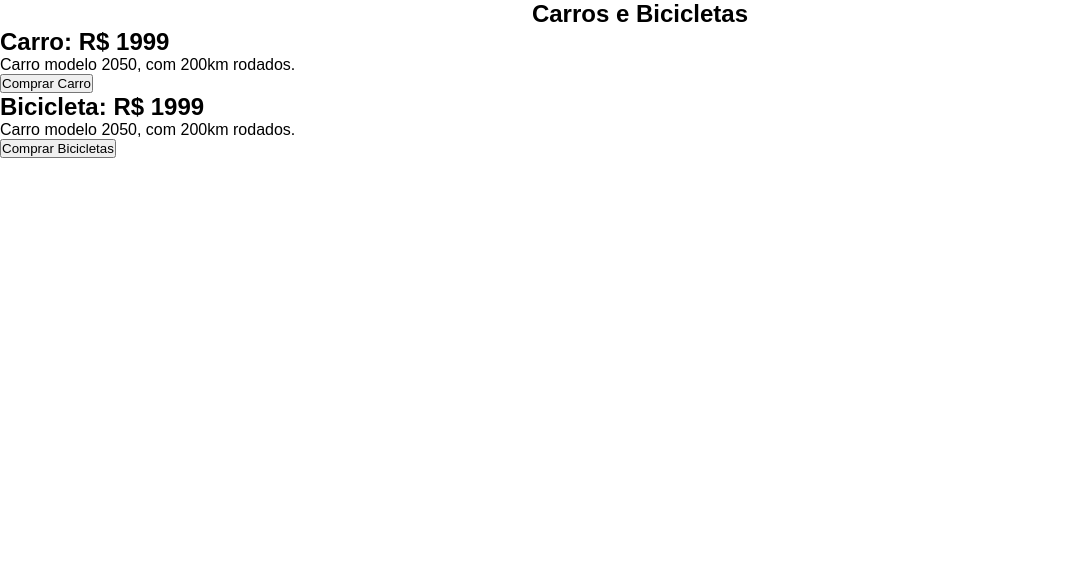
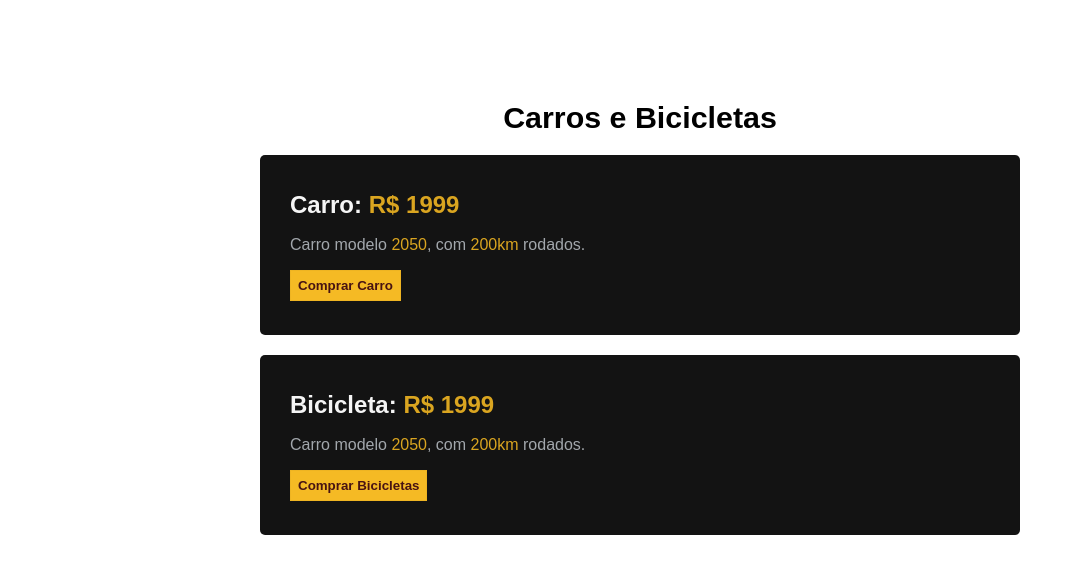
Before and after one commit to Daniel-Moreira26/Fullstack, a plain HTML site: page html/aula02/index.html in a window 1280 px wide. Shown: the whole page, without its empty margins (0-1083 px from the left). Drawn offline with Linux system fonts and the light colour scheme.

Commit message:
exercicios

```diff
--- a/html/aula02/index.html
+++ b/html/aula02/index.html
@@ -9,15 +9,15 @@
 <body>
   <h1>Carros e Bicicletas</h1>
 
-  <div>
-    <h2>Carro: R$ 1999</h2>
-    <p>Carro modelo 2050, com 200km rodados.</p>
+  <div class="produtos">
+    <h2>Carro: <span class="destaque">R$ 1999</span></h2>
+    <p>Carro modelo <span class="destaque">2050</span>, com <span class="destaque">200km</span> rodados.</p>
     <button>Comprar Carro</button>
   </div>
 
-  <div>
-    <h2>Bicicleta: R$ 1999</h2>
-    <p>Carro modelo 2050, com 200km rodados.</p>
+  <div class="produtos">
+    <h2>Bicicleta: <span class="destaque">R$ 1999</span></h2>
+    <p>Carro modelo <span class="destaque">2050</span>, com <span class="destaque">200km</span> rodados.</p>
     <button>Comprar Bicicletas</button>
   </div>
 </body>
--- a/html/aula02/style.css
+++ b/html/aula02/style.css
@@ -5,6 +5,44 @@
 }
 
 h1 {
-  font-size: 1.5em;
+  font-size: 1.9em;
   text-align: center;
+  font-weight: 700;
+  margin-top: 100px;
 }
+
+div {
+  background-color: rgb(19, 19, 19);
+  color: whitesmoke;
+  width: 700px;
+  display: block;
+  margin: auto;
+  border-radius: 5px;
+}
+
+.destaque {
+  color: goldenrod;
+}
+
+.produtos {
+  margin-top: 20px;
+  line-height: 40px;
+  padding: 30px;
+}
+
+p {
+  color: rgb(162, 167, 172);
+}
+
+button {
+  padding: 7px;
+  background-color: rgb(245, 186, 36);
+ border: 1px solid rgb(238, 180, 34);
+ color: rgb(71, 19, 19);
+ font-weight: bold;
+}
+
+button:hover{
+  background-color: rgb(216, 164, 32);
+  cursor: pointer;
+}
```
